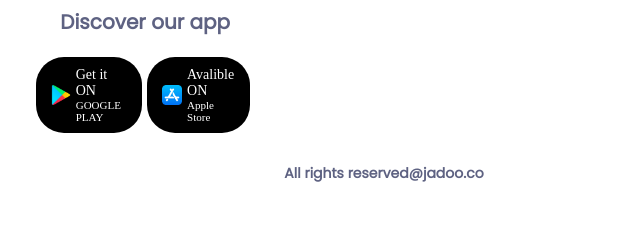
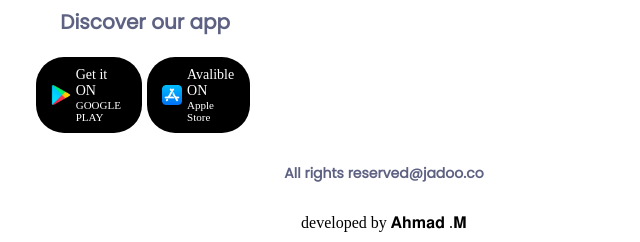
Before and after one commit to red-xbm/Travel, a plain HTML site: page index.html in a window 768 px wide. Shown: the part 7539-7781 px from the top of the page, without its empty margins (0-640 px from the left). Before the commit the page ends 7753 px from the top, so only its background shows below. Drawn offline with nearby package versions, Linux system fonts and the light colour scheme; a web font is replaced by a local one.

Commit message:
Add files via upload

```diff
--- a/index.html
+++ b/index.html
@@ -277,6 +277,7 @@
     </div>
 
     <p class="end">All rights reserved@jadoo.co</p>
+    <p class="developed">developed by 𝐀𝐡𝐦𝐚𝐝 .𝐌</p>
 
     <script src="travel.js"></script>
 </body>
--- a/travel.css
+++ b/travel.css
@@ -853,6 +853,12 @@ nav ul li:hover {
     font-family: 'Poppins', sans-serif;
     color: #5E6282;
     padding: 50px 0 80px;
+}
+.developed {
+    color: black;
+    text-align: center;
+    font: 13px;
+    padding: 0 0 10px;
 }
 
 
@@ -1318,6 +1324,12 @@ nav ul li:hover {
     .end {
         padding: 0 0 30px;
     }
+    .developed {
+        color: black;
+        text-align: center;
+        font: 13px;
+         padding: 0 0 10px;
+    }
 }
 
 /* small lap */
@@ -1559,4 +1571,10 @@ nav ul li:hover {
         padding: 0 0 20px 10px;
         font-family: 'Poppins', sans-serif;
     }
-}
+    .developed {
+        color: black;
+        text-align: center;
+        font: 13px;
+         padding: 0 0 10px;
+    }
+}
```
